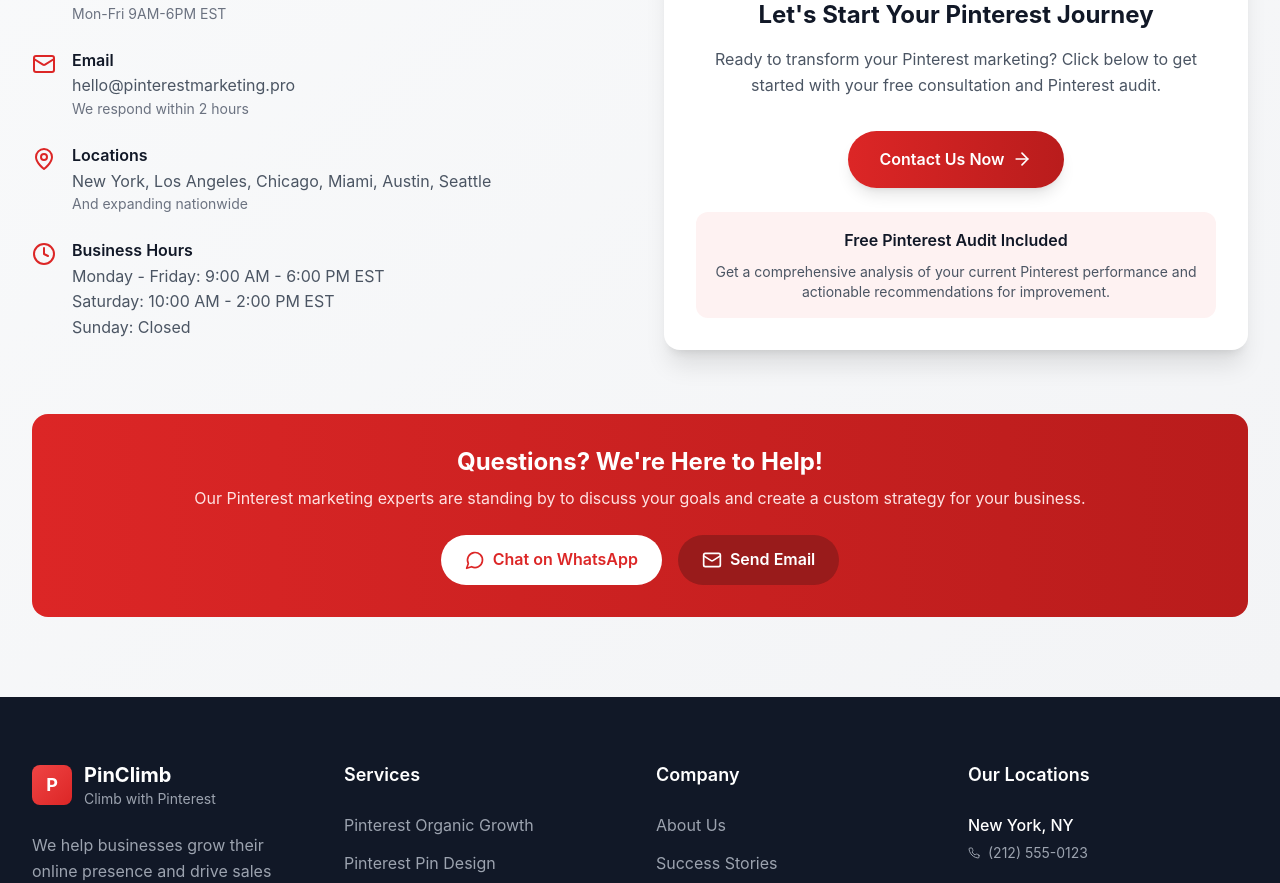
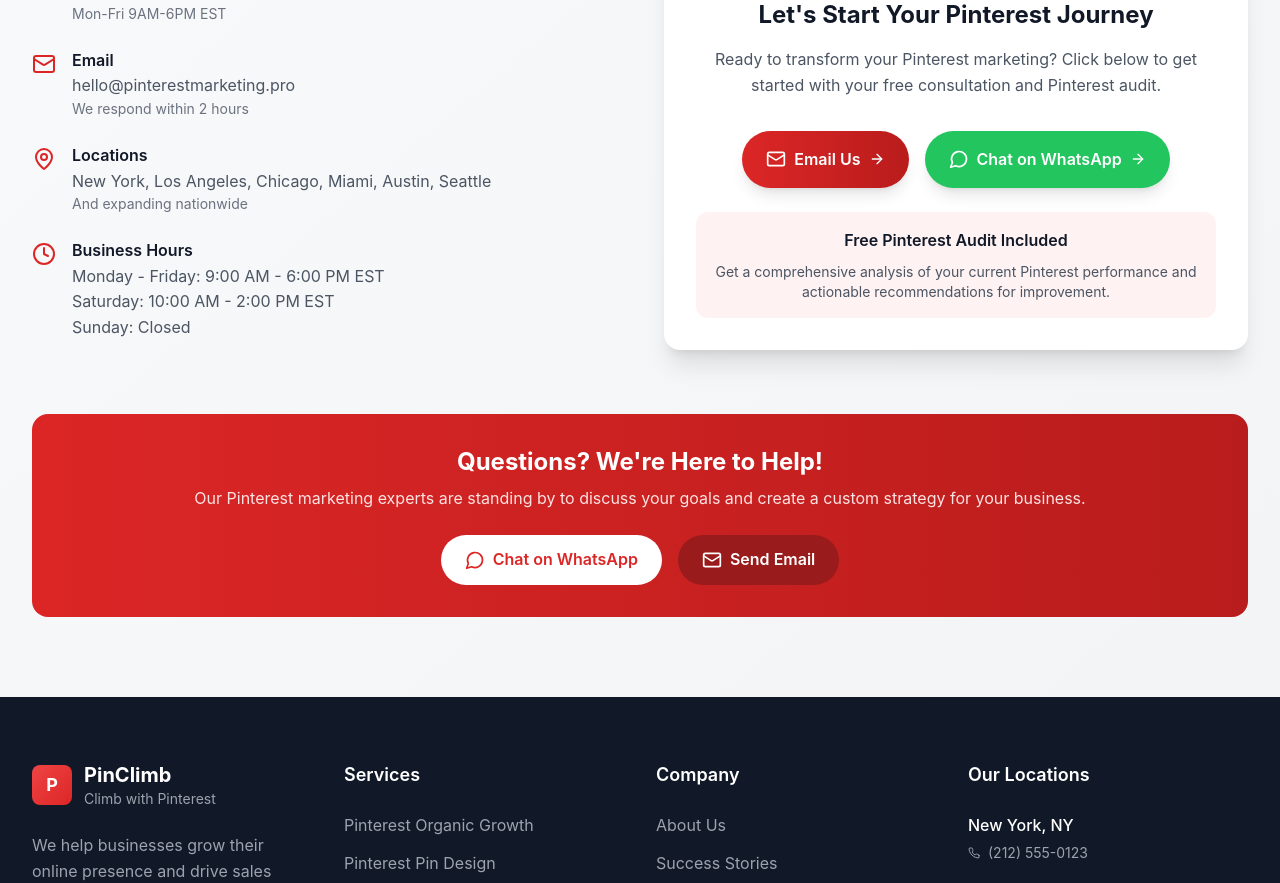
Before and after one commit to sahriararman/pin15, a React (Vite) app: page / in a window 1280 px wide. Shown: the part 10602-11485 px from the top of the page. Built offline with nearby package versions, Linux system fonts and the light colour scheme.

Commit message:
Update GeneralContact.tsx

```diff
--- a/src/components/GeneralContact.tsx
+++ b/src/components/GeneralContact.tsx
@@ -90,13 +90,27 @@
                 Ready to transform your Pinterest marketing? Click below to get started with your free consultation and Pinterest audit.
               </p>
 
-              <button
-                onClick={handleContactClick}
-                className="bg-gradient-to-r from-red-600 to-red-700 text-white py-4 px-8 rounded-full font-semibold hover:from-red-700 hover:to-red-800 transform hover:scale-105 transition-all duration-300 shadow-lg flex items-center justify-center mx-auto group"
-              >
-                Contact Us Now
-                <ArrowRight className="w-5 h-5 ml-2 group-hover:translate-x-1 transition-transform duration-200" />
-              </button>
+              <div className="flex flex-col sm:flex-row gap-4 justify-center">
+                <button
+                  onClick={handleContactClick}
+                  className="bg-gradient-to-r from-red-600 to-red-700 text-white py-4 px-6 rounded-full font-semibold hover:from-red-700 hover:to-red-800 transform hover:scale-105 transition-all duration-300 shadow-lg flex items-center justify-center group"
+                >
+                  <Mail className="w-5 h-5 mr-2" />
+                  Email Us
+                  <ArrowRight className="w-4 h-4 ml-2 group-hover:translate-x-1 transition-transform duration-200" />
+                </button>
+
+                <a
+                  href="https://wa.me/18005557468?text=Hi! I'd like to start my Pinterest marketing journey. Can you help me get started?"
+                  target="_blank"
+                  rel="noopener noreferrer"
+                  className="bg-green-500 text-white py-4 px-6 rounded-full font-semibold hover:bg-green-600 transform hover:scale-105 transition-all duration-300 shadow-lg flex items-center justify-center group"
+                >
+                  <MessageCircle className="w-5 h-5 mr-2" />
+                  Chat on WhatsApp
+                  <ArrowRight className="w-4 h-4 ml-2 group-hover:translate-x-1 transition-transform duration-200" />
+                </a>
+              </div>
 
               <div className="mt-6 p-4 bg-red-50 rounded-xl">
                 <h4 className="font-semibold text-gray-900 mb-2">Free Pinterest Audit Included</h4>
```
